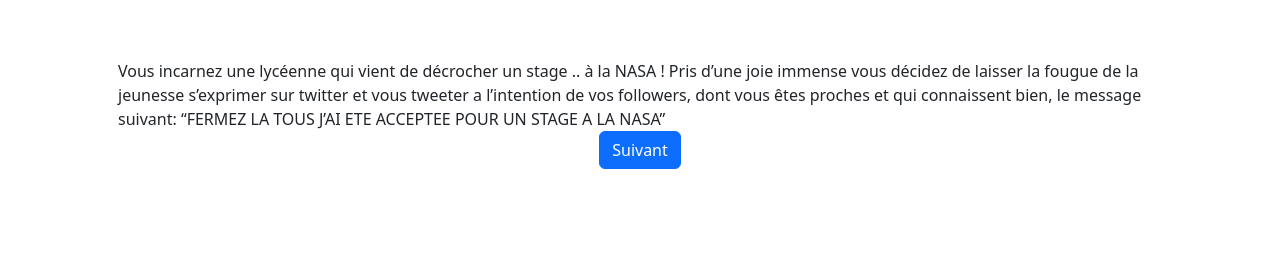
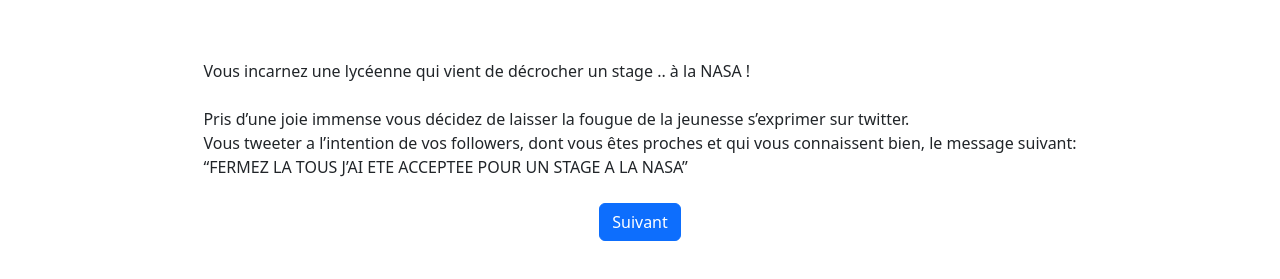
Before and after one commit to CedricBaude/atelier_sensi_e-reput, a plain HTML site: page rôle/lyceenne/perte_stage.html in a window 1280 px wide. Shown: the part 127-406 px from the top of the page. Drawn offline with nearby package versions, Linux system fonts and the light colour scheme.

Commit message:
add_visual_space_and_correct_text

```diff
--- a/rôle/lyceenne/perte_stage.html
+++ b/rôle/lyceenne/perte_stage.html
@@ -15,12 +15,12 @@
     <div class="container">
         <h1 class="titre"> Atelier de sensibilisation à l'e-réputation </h1><br>
         <div class="box">
-            Vous incarnez une lycéenne qui vient de décrocher un stage .. à la NASA !
+            Vous incarnez une lycéenne qui vient de décrocher un stage .. à la NASA ! <br><br>
 
-            Pris d’une joie immense vous décidez de laisser la fougue de la jeunesse s’exprimer
-            sur twitter et vous tweeter a l’intention de vos followers, dont vous êtes proches et
-            qui connaissent bien, le message suivant: “FERMEZ LA TOUS J’AI ETE ACCEPTEE
-            POUR UN STAGE A LA NASA”
+            Pris d’une joie immense vous décidez de laisser la fougue de la jeunesse s’exprimer sur twitter. <br>
+            Vous tweeter a l’intention de vos followers, dont vous êtes proches et
+            qui vous connaissent bien, le message suivant: <br> “FERMEZ LA TOUS J’AI ETE ACCEPTEE
+            POUR UN STAGE A LA NASA” <br><br>
 
             <a class="btn btn-primary" href="perte_stage1.html" role="button">Suivant</a>
         </div>
```
Also changed, not shown: rôle/lyceenne/perte_stage_good.html (+2 -2 lines).
